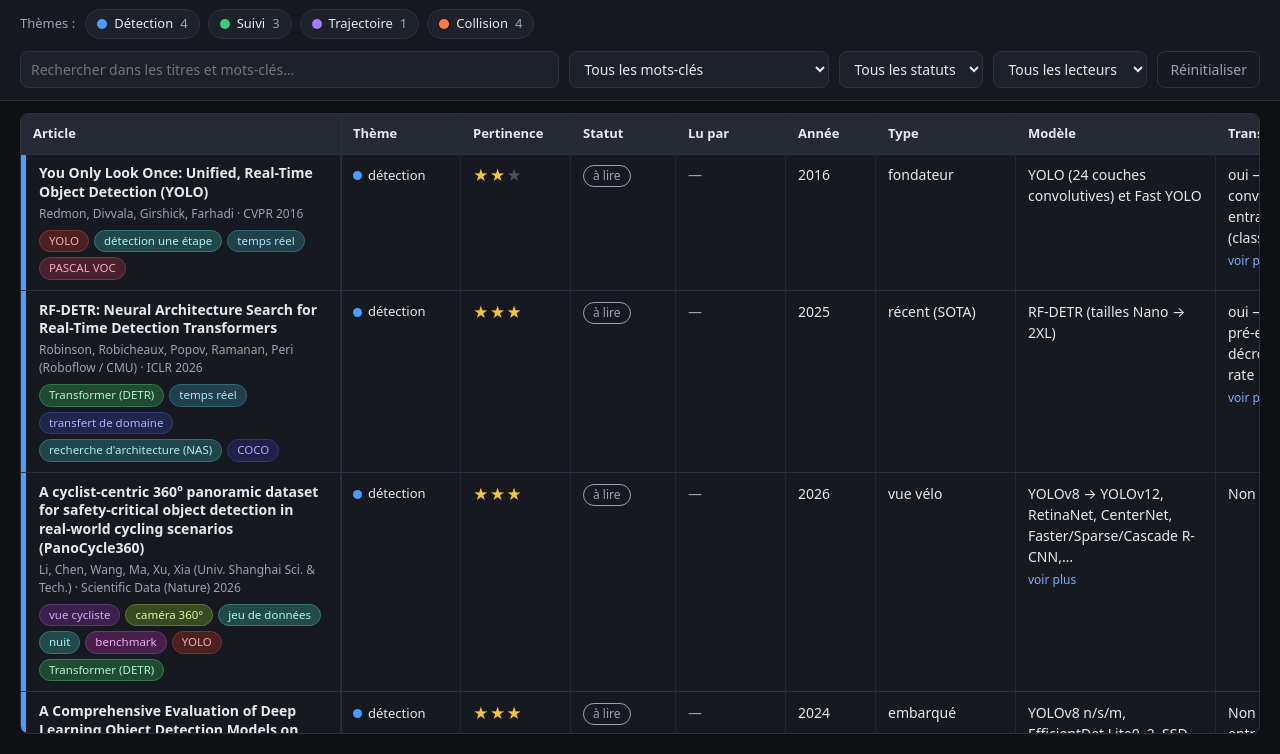
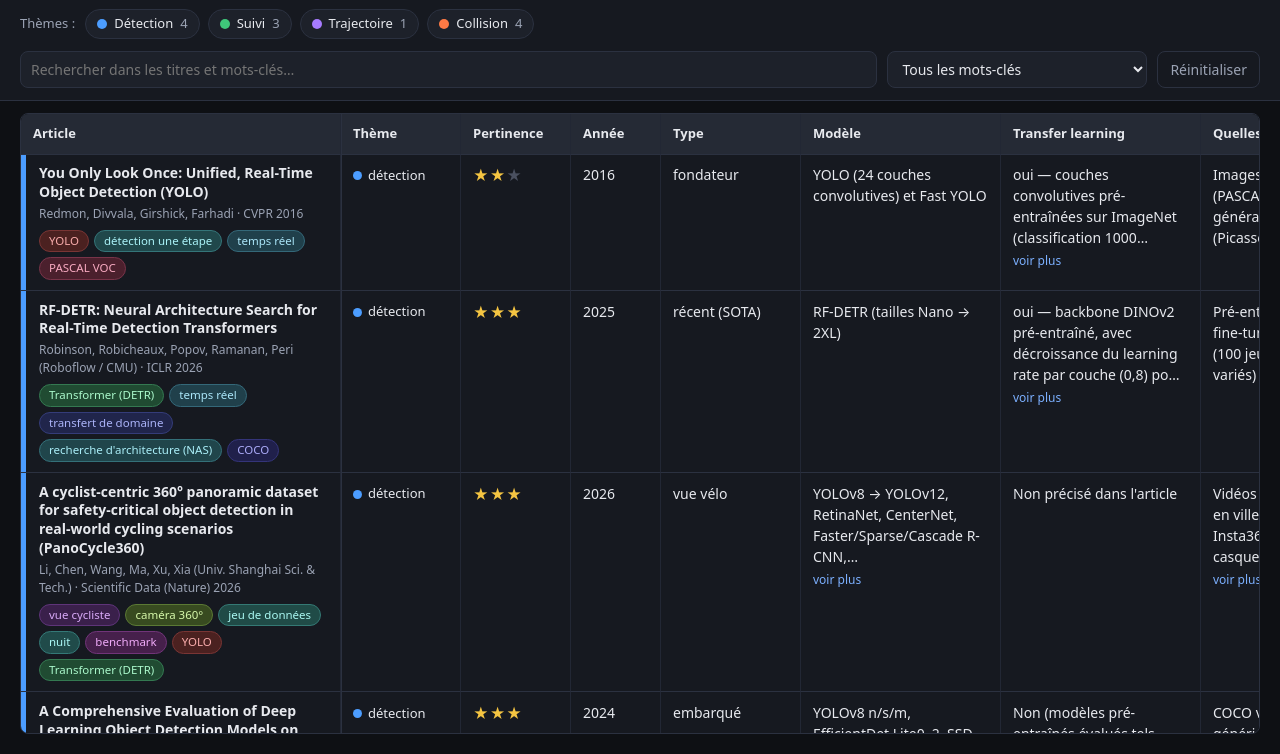
Before and after one commit to tommy1342/PFE-detection-camera, a plain HTML site: page biblio/index.html in a window 1280 px wide. Shown: the part 46-800 px from the top of the page. Drawn offline with Linux system fonts and the light colour scheme.

Commit message:
supression de la colone lu + lecteurs et status

```diff
--- a/biblio/articles.json
+++ b/biblio/articles.json
@@ -1,7 +1,5 @@
 [
   {
-    "statut": "à lire",
-    "lu_par": "",
     "id": 1,
     "tache": "détection",
     "type": "fondateur",
@@ -29,8 +27,6 @@
     "pertinence": 2
   },
   {
-    "statut": "à lire",
-    "lu_par": "",
     "id": 2,
     "tache": "détection",
     "type": "récent (SOTA)",
@@ -58,8 +54,6 @@
     "pertinence": 3
   },
   {
-    "statut": "à lire",
-    "lu_par": "",
     "id": 3,
     "tache": "détection",
     "type": "vue vélo",
@@ -87,8 +81,6 @@
     "pertinence": 3
   },
   {
-    "statut": "à lire",
-    "lu_par": "",
     "id": 4,
     "tache": "détection",
     "type": "embarqué",
@@ -116,8 +108,6 @@
     "pertinence": 3
   },
   {
-    "statut": "à lire",
-    "lu_par": "",
     "id": 5,
     "tache": "suivi",
     "type": "fondateur",
@@ -145,8 +135,6 @@
     "pertinence": 3
   },
   {
-    "statut": "à lire",
-    "lu_par": "",
     "id": 6,
     "tache": "suivi",
     "type": "récent (référence)",
@@ -174,8 +162,6 @@
     "pertinence": 3
   },
   {
-    "statut": "à lire",
-    "lu_par": "",
     "id": 7,
     "tache": "suivi",
     "type": "vue vélo",
@@ -203,8 +189,6 @@
     "pertinence": 3
   },
   {
-    "statut": "à lire",
-    "lu_par": "",
     "id": 8,
     "tache": "trajectoire",
     "type": "récent",
@@ -232,8 +216,6 @@
     "pertinence": 2
   },
   {
-    "statut": "à lire",
-    "lu_par": "",
     "id": 9,
     "tache": "collision",
     "type": "fondateur",
@@ -261,8 +243,6 @@
     "pertinence": 3
   },
   {
-    "statut": "à lire",
-    "lu_par": "",
     "id": 10,
     "tache": "collision",
     "type": "vue vélo",
@@ -290,8 +270,6 @@
     "pertinence": 3
   },
   {
-    "statut": "à lire",
-    "lu_par": "",
     "id": 11,
     "tache": "collision",
     "type": "récent (TTC)",
@@ -319,8 +297,6 @@
     "pertinence": 3
   },
   {
-    "statut": "à lire",
-    "lu_par": "",
     "id": 12,
     "tache": "collision",
     "type": "embarqué (deux-roues)",
--- a/biblio/index.html
+++ b/biblio/index.html
@@ -24,11 +24,6 @@
     --t-trajectoire: #a77bff;
     --t-collision: #ff7a45;
     --t-autre: #8a93a6;
-
-    /* Statuts */
-    --st-alire: #9ba3b4;
-    --st-encours: #f2b84b;
-    --st-lu: #4fd18b;
 
     --star: #f5c542;
     --radius: 8px;
@@ -180,15 +175,6 @@
   }
   .theme-pill::before { content: ""; width: 9px; height: 9px; border-radius: 50%; background: var(--c, var(--t-autre)); }
 
-  .badge {
-    display: inline-block; padding: 1px 9px;
-    border-radius: 999px; border: 1px solid currentColor;
-    font-size: 12px; white-space: nowrap;
-  }
-  .st-alire { color: var(--st-alire); }
-  .st-encours { color: var(--st-encours); }
-  .st-lu { color: var(--st-lu); }
-
   .stars { color: var(--star); letter-spacing: 1px; white-space: nowrap; font-size: 15px; }
   .stars .off { color: #4a5060; }
 
@@ -270,8 +256,6 @@
   <div class="controls">
     <input type="search" id="q" placeholder="Rechercher dans les titres et mots-clés…" aria-label="Rechercher dans les titres et mots-clés">
     <select id="f-mot" aria-label="Filtrer par mot-clé"></select>
-    <select id="f-statut" aria-label="Filtrer par statut"></select>
-    <select id="f-lecteur" aria-label="Filtrer par lecteur"></select>
     <button class="reset" id="reset" type="button">Réinitialiser</button>
   </div>
 </header>
@@ -312,15 +296,12 @@
     { key: "trajectoire", label: "Trajectoire", color: "var(--t-trajectoire)" },
     { key: "collision",   label: "Collision",   color: "var(--t-collision)" },
   ];
-  const STATUTS = ["à lire", "en cours", "lu"];
 
   // Colonnes du tableau : clé du JSON, libellé, largeur en px, type d'affichage
   const COLUMNS = [
     { key: "titre",               label: "Article",             w: 0,   kind: "title" }, // largeur = --title-col
     { key: "tache",               label: "Thème",               w: 120, kind: "theme" },
     { key: "pertinence",          label: "Pertinence",          w: 110, kind: "stars" },
-    { key: "statut",              label: "Statut",              w: 105, kind: "status" },
-    { key: "lu_par",              label: "Lu par",              w: 110 },
     { key: "annee",               label: "Année",               w: 90 },
     { key: "type",                label: "Type",                w: 140 },
     { key: "modele_detection",    label: "Modèle",              w: 200, kind: "long" },
@@ -368,18 +349,14 @@
     if (Array.isArray(k)) return k.map(x => toText(x).trim()).filter(Boolean);
     return toText(k).split(/[,;]/).map(x => x.trim()).filter(Boolean);
   };
-  const readers = (a) => toText(a.lu_par).split(/[,;/]/).map(s => s.trim()).filter(Boolean);
-  const statusClass = (s) => ({ "a lire": "st-alire", "en cours": "st-encours", "lu": "st-lu" })[norm(s)] || "";
-  const statusRank = (s) => { const i = ["a lire", "en cours", "lu"].indexOf(norm(s)); return i < 0 ? 99 : i; };
   // Teinte stable pour chaque mot-clé
   const hue = (s) => { let h = 0; for (const c of norm(s)) h = (h * 31 + c.charCodeAt(0)) >>> 0; return h % 360; };
 
-  const NO_READER = "__aucun__";
 
   /* ===== État ===== */
   const state = {
     data: [], sortKey: "id", sortDir: 1,
-    q: "", theme: "", mot: "", statut: "", lecteur: "",
+    q: "", theme: "", mot: "",
     openIdx: null, expanded: new Set(), lastFocus: null,
   };
 
@@ -389,7 +366,6 @@
     if (!n) return `<span class="muted">—</span>`;
     return `<span class="stars" role="img" aria-label="Pertinence ${n} sur 3">${"★".repeat(n)}<span class="off">${"★".repeat(3 - n)}</span></span>`;
   };
-  const badge = (s) => toText(s) ? `<span class="badge ${statusClass(s)}">${esc(s)}</span>` : `<span class="muted">—</span>`;
   const themePill = (a) => `<span class="theme-pill" style="--c:${themeColor(a)}">${esc(a.tache || "—")}</span>`;
   const tagButtons = (a) => keywords(a).map(t =>
     `<button type="button" class="tag${state.mot && norm(t) === norm(state.mot) ? " active" : ""}" style="--h:${hue(t)}" data-mot="${esc(t)}" title="Filtrer sur « ${esc(t)} »">${esc(t)}</button>`
@@ -407,7 +383,6 @@
       }
       case "theme":  return themePill(a);
       case "stars":  return stars(v);
-      case "status": return badge(v);
       case "long": {
         if (!toText(v)) return `<span class="muted">—</span>`;
         const id = `${rowIdx}:${col.key}`;
@@ -439,7 +414,6 @@
 
   function compare(a, b) {
     const k = state.sortKey, d = state.sortDir;
-    if (k === "statut") return (statusRank(a.statut) - statusRank(b.statut)) * d;
     if (k === "tache") {
       const r = (x) => { const i = THEMES.findIndex(t => t.key === norm(x.tache)); return i < 0 ? 99 : i; };
       return (r(a) - r(b)) * d;
@@ -460,8 +434,6 @@
       .map((a, i) => ({ a, i }))
       .filter(({ a }) => !state.theme || norm(a.tache) === state.theme)
       .filter(({ a }) => !state.mot || keywords(a).some(k => norm(k) === norm(state.mot)))
-      .filter(({ a }) => !state.statut || norm(a.statut) === norm(state.statut))
-      .filter(({ a }) => !state.lecteur || (state.lecteur === NO_READER ? !readers(a).length : readers(a).includes(state.lecteur)))
       .filter(({ a }) => !q || norm(a.titre).includes(q) || keywords(a).some(k => norm(k).includes(q)))
       .sort((x, y) => compare(x.a, y.a) || (x.i - y.i));
   }
@@ -512,15 +484,6 @@
     $("f-mot").innerHTML = opt("", motsList.length ? "Tous les mots-clés" : "Aucun mot-clé") +
       motsList.map(k => opt(k, k, k === state.mot)).join("");
     $("f-mot").disabled = !motsList.length;
-
-    const statuts = [...new Set([...STATUTS, ...state.data.map(a => toText(a.statut).trim()).filter(Boolean)])];
-    $("f-statut").innerHTML = opt("", "Tous les statuts") + statuts.map(s => opt(s, s, s === state.statut)).join("");
-
-    const lecteurs = [...new Set(state.data.flatMap(readers))].sort((a, b) => a.localeCompare(b, "fr"));
-    const hasNone = state.data.some(a => !readers(a).length);
-    $("f-lecteur").innerHTML = opt("", "Tous les lecteurs") +
-      lecteurs.map(l => opt(l, l, l === state.lecteur)).join("") +
-      (hasNone ? opt(NO_READER, "Personne encore", state.lecteur === NO_READER) : "");
   }
 
   function refresh() { renderLegend(); renderBody(); }
@@ -540,8 +503,6 @@
       themePill(a),
       toText(a.type) ? `<span class="muted">${esc(a.type)}</span>` : "",
       stars(a.pertinence),
-      badge(a.statut),
-      `<span class="muted">Lu par : ${esc(readers(a).join(", ") || "personne encore")}</span>`,
     ].filter(Boolean).join("");
     $("p-tags").innerHTML = tagButtons(a);
 
@@ -634,10 +595,8 @@
 
   $("q").addEventListener("input", e => { state.q = e.target.value; renderBody(); });
   $("f-mot").addEventListener("change", e => { state.mot = e.target.value; renderBody(); });
-  $("f-statut").addEventListener("change", e => { state.statut = e.target.value; renderBody(); });
-  $("f-lecteur").addEventListener("change", e => { state.lecteur = e.target.value; renderBody(); });
   $("reset").addEventListener("click", () => {
-    Object.assign(state, { q: "", theme: "", mot: "", statut: "", lecteur: "" });
+    Object.assign(state, { q: "", theme: "", mot: "" });
     $("q").value = "";
     fillFilters(); refresh();
   });
```
Also changed, not shown: 1 other file.
